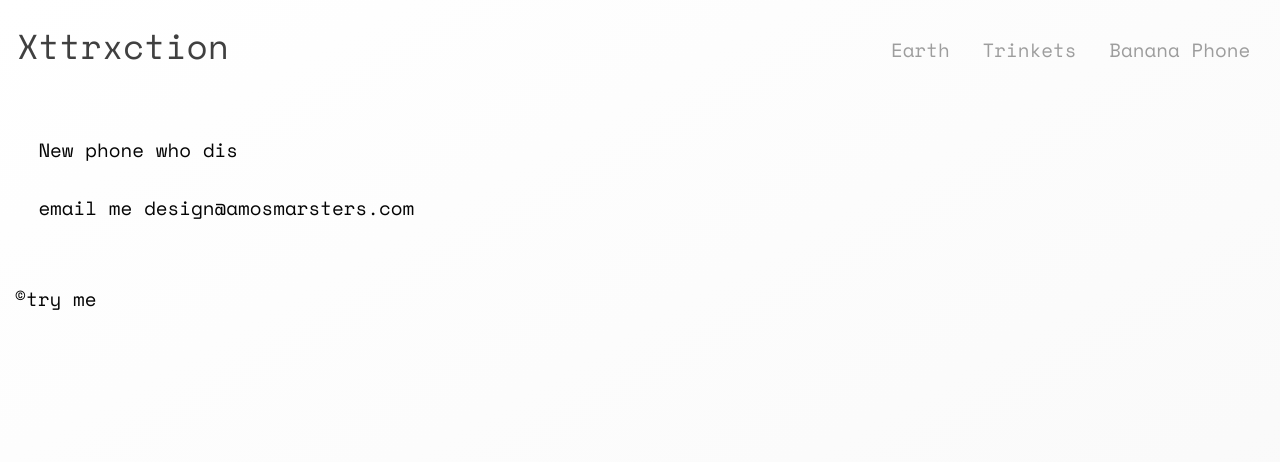
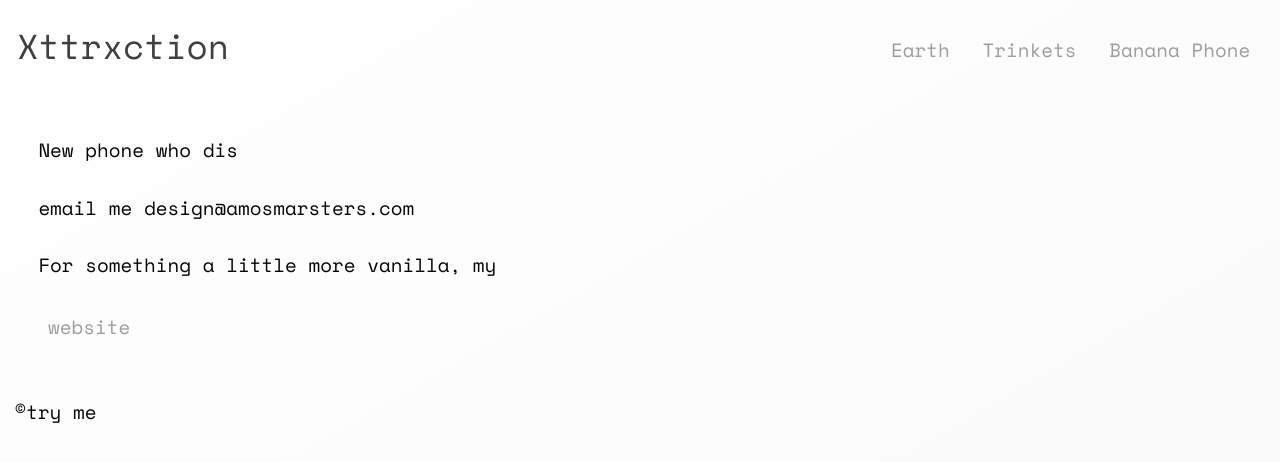
Before and after one commit to B2G7M/xttrxction, a Jekyll site: the page built from contact.html, in a window 1280 px wide. Shown: the top 462 px of the page. Built offline with Jekyll 4.4.1, drawn with Linux system fonts in a browser that asks for light colours; nearby versions of some CDN libraries.

Commit message:
Contact
Added contact content

```diff
--- a/contact.html
+++ b/contact.html
@@ -6,5 +6,6 @@ layout: default
 
   <p>New phone who dis</p>
   <p>email me design@amosmarsters.com</p>
+  <p>For something a little more vanilla, my </p><a href="www.amosmarsters.com">website</a>
 
 </div>
```
